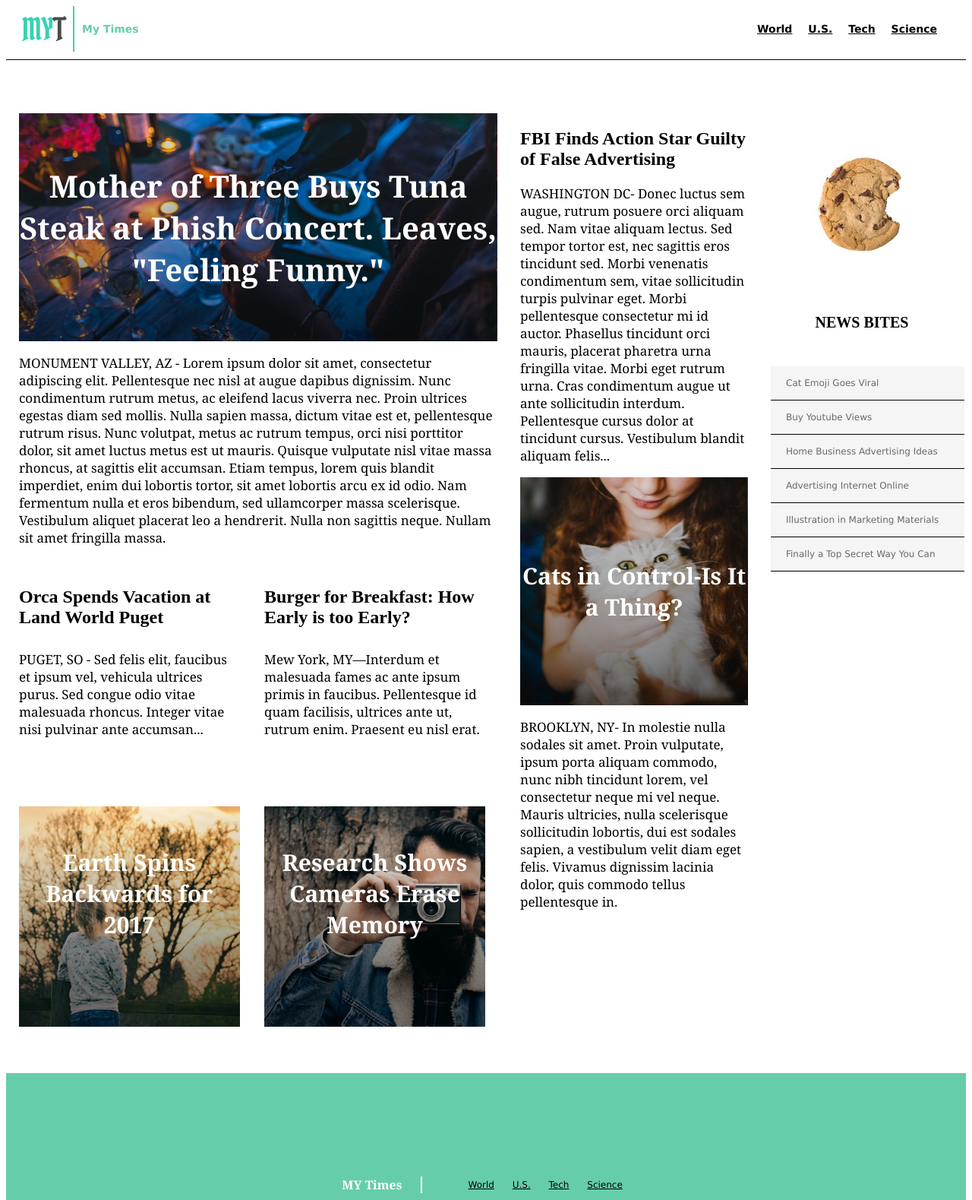
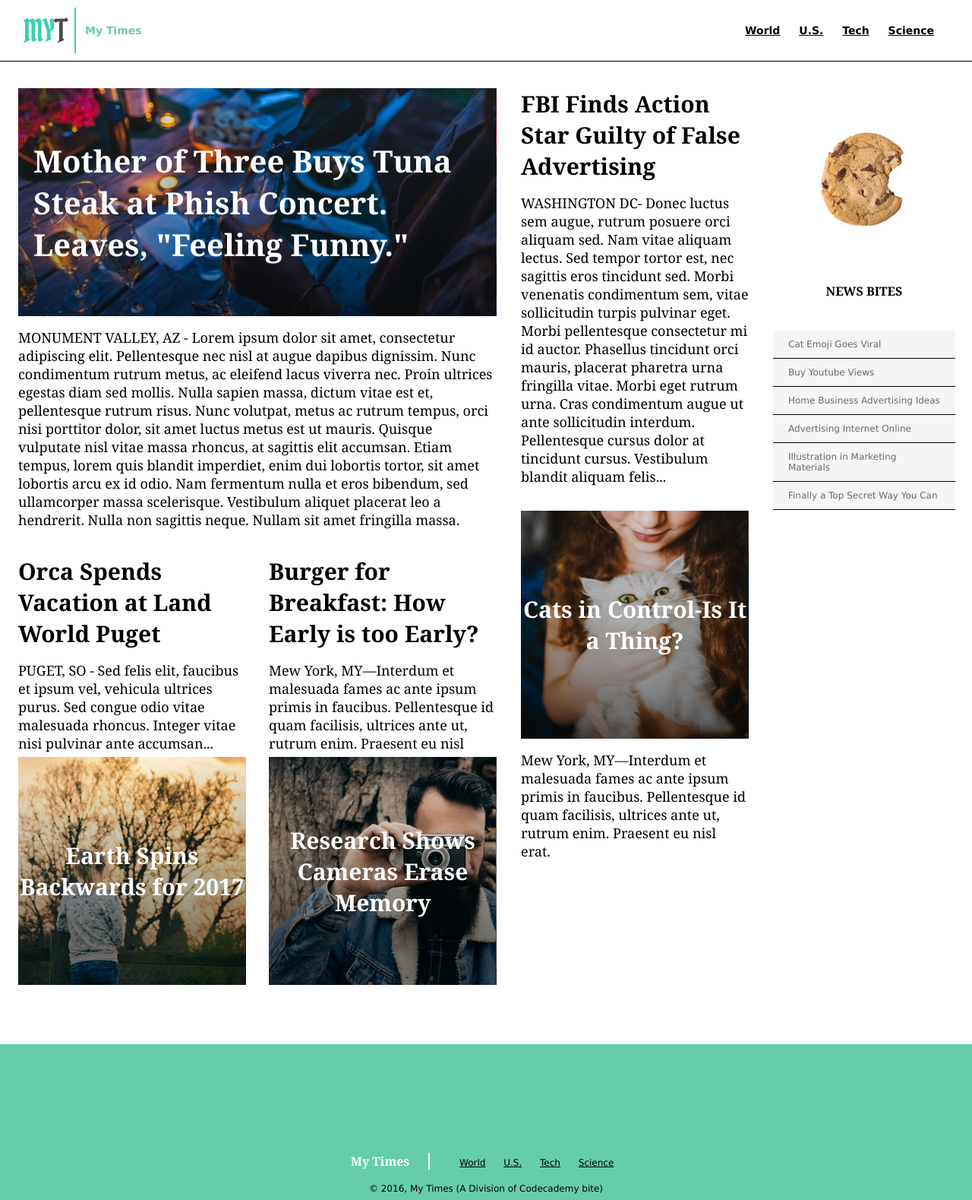
Before and after one commit to ballchi72/my-time, a plain HTML site: page index.html in a window 1280 px wide. Shown: the top 1579 px of the page at 76% size. Drawn offline with Linux system fonts and the light colour scheme.

Commit message:
Updated with standard code.

```diff
--- a/index.html
+++ b/index.html
@@ -6,83 +6,98 @@
     <title>My Times</title>
   </head>
   <body>
-    <div class="header">
+    <!-- Header Section -->
+    <header>
       <div class="logo">
       <img src="./resources/images/img-myt-logo.jpg" alt="">
-      <p>My Times</p>
+      <span>My Times</span>
       </div>
-      <div class="nav">
-        <ul>
-          <li><a href="#world">World</a></li>
-          <li><a href="#us">U.S.</a></li>
-          <li><a href="#tech">Tech</a></li>
-          <li><a href="#science">Science</a></li>
-        </ul>
+       <nav>
+        <span><a href="#">World</a></span>
+        <span><a href="#">U.S.</a></span>
+        <span><a href="#">Tech</a></span>
+        <span><a href="#">Science</a></span>
+       </nav>
+    </header>
+    <!-- Main Content Container -->
+    <div class="content">
+      <!-- First News Column -->
+      <div class="column large">
+        <div class="lead-story">
+          <div class="image-content">
+          <span>Mother of Three Buys Tuna Steak at Phish Concert. Leaves, "Feeling Funny."</span>
+          </div>
+          <p class="narrative">MONUMENT VALLEY, AZ - Lorem ipsum dolor sit amet, consectetur adipiscing elit. Pellentesque nec nisl at augue dapibus dignissim. Nunc condimentum rutrum metus, ac eleifend lacus viverra nec. Proin ultrices egestas diam sed mollis. Nulla sapien massa, dictum vitae est et, pellentesque rutrum risus. Nunc volutpat, metus ac rutrum tempus, orci nisi porttitor dolor, sit amet luctus metus est ut mauris. Quisque vulputate nisl vitae massa rhoncus, at sagittis elit accumsan. Etiam tempus, lorem quis blandit imperdiet, enim dui lobortis tortor, sit amet lobortis arcu ex id odio. Nam fermentum nulla et eros bibendum, sed ullamcorper massa scelerisque. Vestibulum aliquet placerat leo a hendrerit. Nulla non sagittis neque. Nullam sit amet fringilla massa.</p>
+        </div>
+        <div class="stories">
+          <!-- Story 1 -->
+          <div class="story">
+            <div class="text-content">
+              <h2>Orca Spends Vacation at Land World Puget</h2>
+              <p class="narrative">PUGET, SO - Sed felis elit, faucibus et ipsum vel, vehicula ultrices purus. Sed congue odio vitae malesuada rhoncus. Integer vitae nisi pulvinar ante accumsan...</p>
+            </div>
+            <div class="fall-cancelled image-content">
+              <span>Earth Spins Backwards for 2017</span>
             </div>
           </div>
-    <div class="column">
-      <div class="large">
-        <div class="headline">
-        <p>Mother of Three Buys Tuna Steak at Phish Concert. Leaves, "Feeling Funny."</p>
+          <!-- Story 2 -->
+          <div class="story">
+            <div class="text-content">
+              <h2>Burger for Breakfast: How Early is too Early?</h2>
+              <p class="narrative">Mew York, MY—Interdum et malesuada fames ac ante ipsum primis in faucibus. Pellentesque id quam facilisis, ultrices ante ut, rutrum enim. Praesent eu nisl erat.</p>
             </div>
-        <div class="intro">
-        <p>MONUMENT VALLEY, AZ - Lorem ipsum dolor sit amet, consectetur adipiscing elit. Pellentesque nec nisl at augue dapibus dignissim. Nunc condimentum rutrum metus, ac eleifend lacus viverra nec. Proin ultrices egestas diam sed mollis. Nulla sapien massa, dictum vitae est et, pellentesque rutrum risus. Nunc volutpat, metus ac rutrum tempus, orci nisi porttitor dolor, sit amet luctus metus est ut mauris. Quisque vulputate nisl vitae massa rhoncus, at sagittis elit accumsan. Etiam tempus, lorem quis blandit imperdiet, enim dui lobortis tortor, sit amet lobortis arcu ex id odio. Nam fermentum nulla et eros bibendum, sed ullamcorper massa scelerisque. Vestibulum aliquet placerat leo a hendrerit. Nulla non sagittis neque. Nullam sit amet fringilla massa.</p>
-        </div>
-        <div class="col-container">
-        <div class="orca">
-        <h2>Orca Spends Vacation at Land World Puget</h2>
-        <p>PUGET, SO - Sed felis elit, faucibus et ipsum vel, vehicula ultrices purus. Sed congue odio vitae malesuada rhoncus. Integer vitae nisi pulvinar ante accumsan...</p>
-        <p class="caption">Earth Spins Backwards for 2017</p>
-        </div>
-        <div class="burger">
-        <h2>Burger for Breakfast: How Early is too Early?</h2>
-        <p>Mew York, MY—Interdum et malesuada fames ac ante ipsum primis in faucibus. Pellentesque id quam facilisis, ultrices ante ut, rutrum enim. Praesent eu nisl erat.</p>
-        <p class="caption">Research Shows Cameras Erase Memory</p>
+            <div class="pop-culture image-content">
+              <span>Research Shows Cameras Erase Memory</span>
             </div>
           </div>
         </div>
-      <div class="medium">
-        <div class="fbi">
+      </div>
+      <!-- Second News Column -->
+      <div class="column medium">
+        <!-- Story 3 -->
+        <div class="story">
+          <div class="text-content">
             <h2>FBI Finds Action Star Guilty of False Advertising</h2>
-        <p>WASHINGTON DC- Donec luctus sem augue, rutrum posuere orci aliquam sed. Nam vitae aliquam lectus. Sed tempor tortor est, nec sagittis eros tincidunt sed. Morbi venenatis condimentum sem, vitae sollicitudin turpis pulvinar eget. Morbi pellentesque consectetur mi id auctor. Phasellus tincidunt orci mauris, placerat pharetra urna fringilla vitae. Morbi eget rutrum urna. Cras condimentum augue ut ante sollicitudin interdum. Pellentesque cursus dolor at tincidunt cursus. Vestibulum blandit aliquam felis...</p>
-        </div>
-        <div class="cats">
-          <p>Cats in Control-Is It a Thing?</p>
-        </div>
-        <div class="brooklyn">
-        <p>BROOKLYN, NY- In molestie nulla sodales sit amet. Proin vulputate, ipsum porta aliquam commodo, nunc nibh tincidunt lorem, vel consectetur neque mi vel neque. Mauris ultricies, nulla scelerisque sollicitudin lobortis, dui est sodales sapien, a vestibulum velit diam eget felis. Vivamus dignissim lacinia dolor, quis commodo tellus pellentesque in.</p>
+            <p class="narrative">
+            WASHINGTON DC- Donec luctus sem augue, rutrum posuere orci aliquam sed. Nam vitae aliquam lectus. Sed tempor tortor est, nec sagittis eros tincidunt sed. Morbi venenatis condimentum sem, vitae sollicitudin turpis pulvinar eget. Morbi pellentesque consectetur mi id auctor. Phasellus tincidunt orci mauris, placerat pharetra urna fringilla vitae. Morbi eget rutrum urna. Cras condimentum augue ut ante sollicitudin interdum. Pellentesque cursus dolor at tincidunt cursus. Vestibulum blandit aliquam felis...</p>
           </div>
         </div>
-      <div class="small">
-        <div class="img">
-        <img src="./resources/images/img-news-bite.png" alt="">
+        <!-- Story 4 -->
+        <div class="story">
+          <div class="cat-ceo image-content">
+            <span>Cats in Control-Is It a Thing?</span>
           </div>
+          <p class="narrative">Mew York, MY—Interdum et malesuada fames ac ante ipsum primis in faucibus. Pellentesque id quam facilisis, ultrices ante ut, rutrum enim. Praesent eu nisl erat.</p>
+        </div>
+      </div>
+      <!-- Third News Column -->
+      <div class="column small">
+        <img class="cookie" src="./resources/images/img-news-bite.png" alt="">
         <div class="news-bites">
           <h3>NEWS BITES</h3>
-        </div>
-        <div class="info">
-        <p class="list">Cat Emoji Goes Viral</p>
-        <p class="list">Buy Youtube Views</p>
-        <p class="list">Home Business Advertising Ideas</p>
-        <p class="list">Advertising Internet Online</p>
-        <p class="list">Illustration in Marketing Materials</p>
-        <p class="list">Finally a Top Secret Way You Can</p>
+          <span class="bite">Cat Emoji Goes Viral</span>
+          <span class="bite">Buy Youtube Views</span>
+          <span class="bite">Home Business Advertising Ideas</span>
+          <span class="bite">Advertising Internet Online</span>
+          <span class="bite">Illustration in Marketing Materials</span>
+          <span class="bite">Finally a Top Secret Way You Can</span>
         </div>
       </div>
     </div>
-    <div class="footer-section">
-      <div class="footer">
-      <p>MY Times</p>
-      <ul>
-        <li><a href="#world">World</a></li>
-        <li><a href="#us">U.S.</a></li>
-        <li><a href="#tech">Tech</a></li>
-        <li><a href="#science">Science</a></li>
-      </ul>
+    <!-- Footer -->
+    <footer>
+      <div class="info">
+        <span class="title">My Times</span>
+        <nav>
+         <span><a href="#">World</a></span>
+         <span><a href="#">U.S.</a></span>
+         <span><a href="#">Tech</a></span>
+         <span><a href="#">Science</a></span>
+        </nav>
       </div>
       <div class="copyright">
-      <p>© 2016, My Times (A Division of Codecademy bite)</p>
+        © 2016, My Times (A Division of Codecademy bite)
       </div>
-    </div>
+    </footer>
   </body>
 </html>
--- a/resources/style.css
+++ b/resources/style.css
@@ -1,245 +1,189 @@
-.header {
+body {
+  margin: 0;
+  font-family: Georgia;
+  font-size: 18px;
+  color: black;
+}
+
+header {
+  display: flex;
+  align-items: center;
+  position: fixed;
+  z-index: 1;
+  width: 100%;
+  height: 80px;
+  border-bottom: 1px solid black;
+  background-color: white;
   font-family: Verdana;
   font-size: 14px;
   font-weight: bold;
-  display: flex;
-  align-items: center;
-  justify-content:space-between;
-  border-bottom-style: solid;
-  border-width:1px;
-  padding-bottom: 10px;
-}
-
-.logo p {
-  color: MediumAquamarine;
-  margin-left: 10px;
 }
 
 .logo {
-  display: inline-flex;
+  display: flex;
   align-items: center;
-  margin-left: 20px;
+  flex-grow: 1;
+  padding-left: 30px;
 }
 
-.nav {
-  margin-right: 30px;
-
+.logo img {
+  width: 70px;
+  height: 60px;
+  margin-right: 12px;
 }
 
-.nav li {
-display: inline;
-padding: 8px;
+.logo span {
+  color: MediumAquamarine;
 }
 
-.nav a {
+header nav {
+  padding-right: 40px;
+}
+
+nav span {
+  display: inline-block;
+  padding: 20px 10px;
+}
+
+a {
   color: black;
+}
+
+.content {
+  display: flex;
+  width: 1232px;
+  margin: 0 auto 78px auto;
+  padding-top: 116px;
+}
+
+.column.large {
+  width: 630px;
+}
+
+.column.medium {
+  width: 300px;
+}
+
+.column.small {
+  width: 240px;
 }
 
 .column {
   display: flex;
-  justify-content: center;
+  flex-direction: column;
+  margin-right: 32px;
 }
 
-.column .large {
+.lead-story .image-content {
+  background-image: url(./images/img-story-main.png);
   width: 630px;
-  margin: 15px;
+  margin-top: 0;
+  font-size: 40px;
+  text-align: left;
 }
 
-.column .medium {
-  width: 300px;
-  margin: 15px;
-}
-
-.column .small {
-  width: 240px;
-  margin: 15px;
-}
-
-.headline {
-  margin-top: 40px;
+.image-content {
   height: 300px;
-  background-image: url(./images/img-story-main.png);
-  display: flex;
-  align-items: center;
-}
-
-.headline p {
-  font-family: Georgia;
-  font-weight: bold;
-  font-size: 40px;
-  color: white;
-}
-.intro {
-}
-
-.fbi {
-}
-
-.cats {
-  background-image: url(./images/img-story-1.png);
-  height: 300px;
-  display: flex;
-  align-items: center;
-}
-
-.cats p {
+  margin-top: 15px;
   font-family: Georgia;
   font-weight: bold;
   font-size: 30px;
   color: white;
+  text-align: center;
+  display: flex;
+  flex-direction: column;
+  justify-content: center;
 }
 
-.brooklyn {
+.narrative {
+  margin-top: 16px;
 }
 
-.caption {
+.fall-cancelled.image-content {
+  background-image: url(./images/img-story-2.png);
 }
 
-.orca .caption {
-  background-image: url(./images/img-story-2.png);
-  height: 230px;
-  font-family: Georgia;
-  font-weight: bold;
-  font-size: 30px;
-  color: white;
-  display: flex;
-  align-items: center;
+.pop-culture.image-content {
+  background-image: url(./images/img-story-3.png);
 }
 
-.burger .caption {
-  background-image: url(./images/img-story-3.png);
-  height: 230px;
-  font-family: Georgia;
-  font-weight: bold;
-  font-size: 30px;
-  color: white;
-  display: flex;
-  align-items: center;
+.cat-ceo.image-content {
+  background-image: url(./images/img-story-1.png);
 }
 
-.news-bites {
+.stories {
+  display: flex;
+  justify-content: space-between;
+  margin-top: 17px;
 }
 
-.column .large {
-  margin-top: 30px;
+.story {
+  display: flex;
+  flex-direction: column;
+  width: 300px;
 }
 
-.column .medium {
-  margin-top: 30px;
+.stories .text-content {
+  height: 250px;
 }
 
-.column .small {
-  margin-top: 30px;
+img.cookie {
+  height: 240px;
 }
 
-.intro p, .orca p, .burger p, .fbi p, .brooklyn p, .news-bites p {
-  font-family: Georgia;
-  font-size: 17px;
-  color: black;
+.news-bites h3 {
+  margin-bottom: 41px;
+  font-size: 16px;
+  font-weight: bold;
+  text-align: center;
 }
 
-.col-container {
-  display: flex;
-  width: 100%;
-}
-
-.col-container .orca {
-  flex-direction: column;
-  width: 50%;
-  padding: 16px;
-  padding-left: 0px;
-}
-
-.col-container .burger {
-  flex-direction: column;
-  width: 50%;
-  padding: 16px;
-}
-
-.headline p, .caption, .cats p {
-text-align: center;
-vertical-align: middle;
-}
-
-.orca h2, .burger h2 {
-  padding-bottom: 10px;
-}
-
-.orca p, .burger p {
-  padding-bottom: 60px;
-}
-
-.fbi {
-  padding-top: 40px;
-}
-
-h3 {
-  padding-bottom: 6px;
-  text-align: center;
-  font-size: 20px;
-  font-weight: bold;
-}
-
-.small {
-  padding-top: 40px;
-}
-
-.info {
-  display: flex;
-  flex-direction: column;
-  padding-top: 20px;
-}
-
-.list {
+.news-bites .bite {
+  display: block;
+  padding: 11px 20px;
+  border-bottom: 1px solid black;
   background-color: WhiteSmoke;
   font-family: Verdana;
   font-size: 12px;
   color: DimGray;
-  margin: 0px;
-  padding: 15px;
-  padding-left: 20px;
-  border-bottom: 1px solid black;
-  width: 220px;
 }
 
-.footer-section {
+footer {
+  display: flex;
+  flex-direction: column;
+  align-items: center;
+  justify-content: center;
+  width: 100%;
+  height: 325px;
   background-color: MediumAquamarine;
   margin: auto;
   font-family: Verdana;
   font-size: 12px;
-  padding: 120px 50px;
 }
 
-.footer {
-  display: flex;
-  justify-content: center;
-  align-items: center;
-}
-
-.footer li {
-display: inline;
-padding: 10px;
-}
-
-.copyright {
-  display: flex;
-  justify-content: center;
-  align-items: center;
-}
-
-.footer a {
-  color: black;
-}
-
-.footer p {
+footer .title {
+  display: inline-block;
+  padding-right: 25px;
+  border-right: 2px solid white;
   font-family: Georgia;
   font-size: 16px;
   font-weight: bold;
   color: white;
-  padding-right: 25px;
-  border-right: 2px solid;
 }
 
-.footer ul {
-  padding-left: 50px;
+footer nav {
+  display: inline-block;
+  padding-left: 25px;
 }
+
+.lead-story .image-content span {
+  margin-left: 20px;
+}
+
+h2 {
+  margin-top: 0;
+  margin-bottom: 0;
+  font-family: Georgia;
+  font-size: 30px;
+  font-weight: bold;
+}
```
Lines whose indentation alone changed are shown as unchanged.
